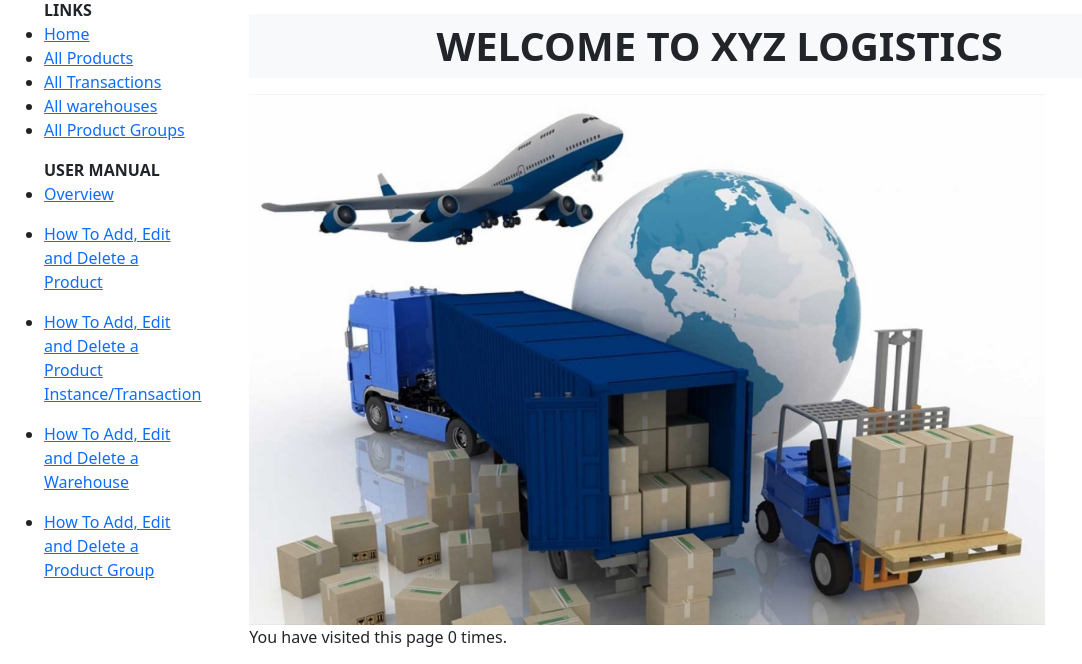
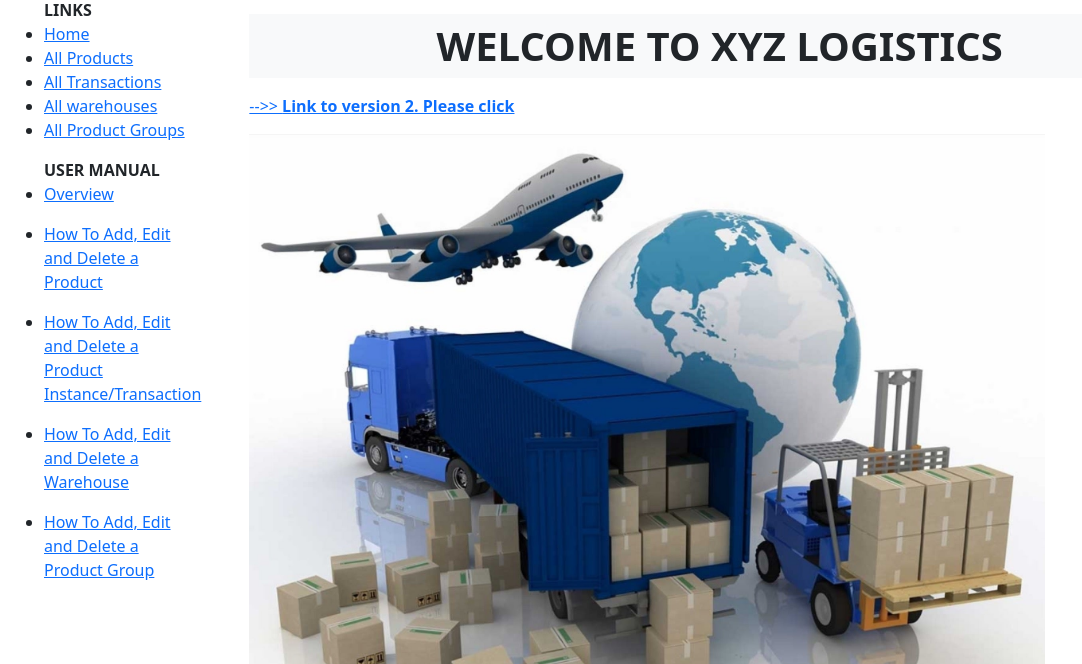
Before and after one commit to damisotomi/Inventory-tracking-web-application, a Django app: page / in a window 1280 px wide. Shown: the part 82-746 px from the top of the page, without its empty margins (0-1082 px from the left). Run offline with Django 4.2, Linux system fonts and the light colour scheme.

Commit message:
adding version 2 link to the home page

```diff
--- a/shopify/templates/index.html
+++ b/shopify/templates/index.html
@@ -1,12 +1,16 @@
 {% extends 'base.html' %}
 
 {% load static %}
-{% block title %}XYZ LOGISTICS{% endblock title %}
+{% block title %}
+XYZ LOGISTICS
+{% endblock title %}
 
 {% block content %}
+
 <P>
 <h1 class="navbar navbar-expand-lg bg-light "><strong> &nbsp &nbsp &nbsp &nbsp &nbsp &nbsp &nbsp &nbsp &nbsp WELCOME TO XYZ LOGISTICS </strong></h1>
 </p>
+<p></p><a href="https://sotomi-inventory-manager-v2.herokuapp.com/" target="-blank">-->> <strong>Link to version 2. Please click</strong> </a></p>
 <img src="{% static 'images/logistics.jpeg' %}" alt="A Smart warehouse management system" width='80%' height='10%'>
 <p> You have visited this page {{num_of_visits}} time{{num_of_visits|pluralize }}. </p>
 {% endblock content %}
```
Also changed, not shown: db.sqlite3, shopify/migrations/0003_alter_productinstance_options_alter_product_group.py (added).
